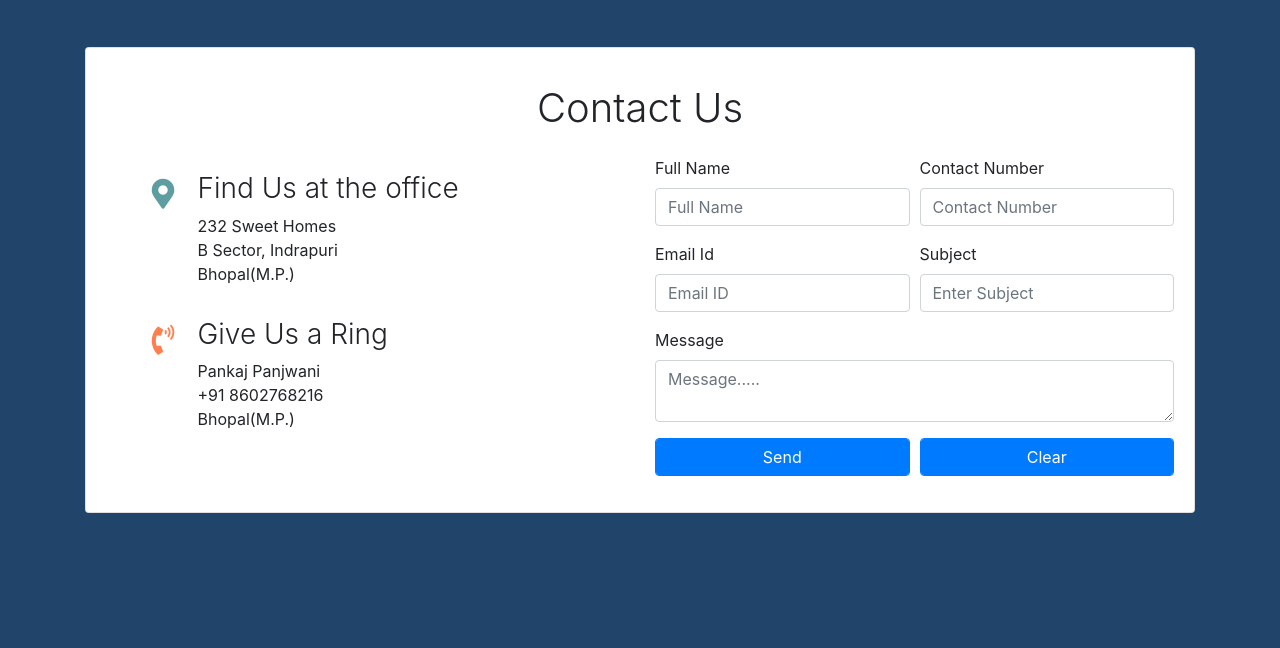
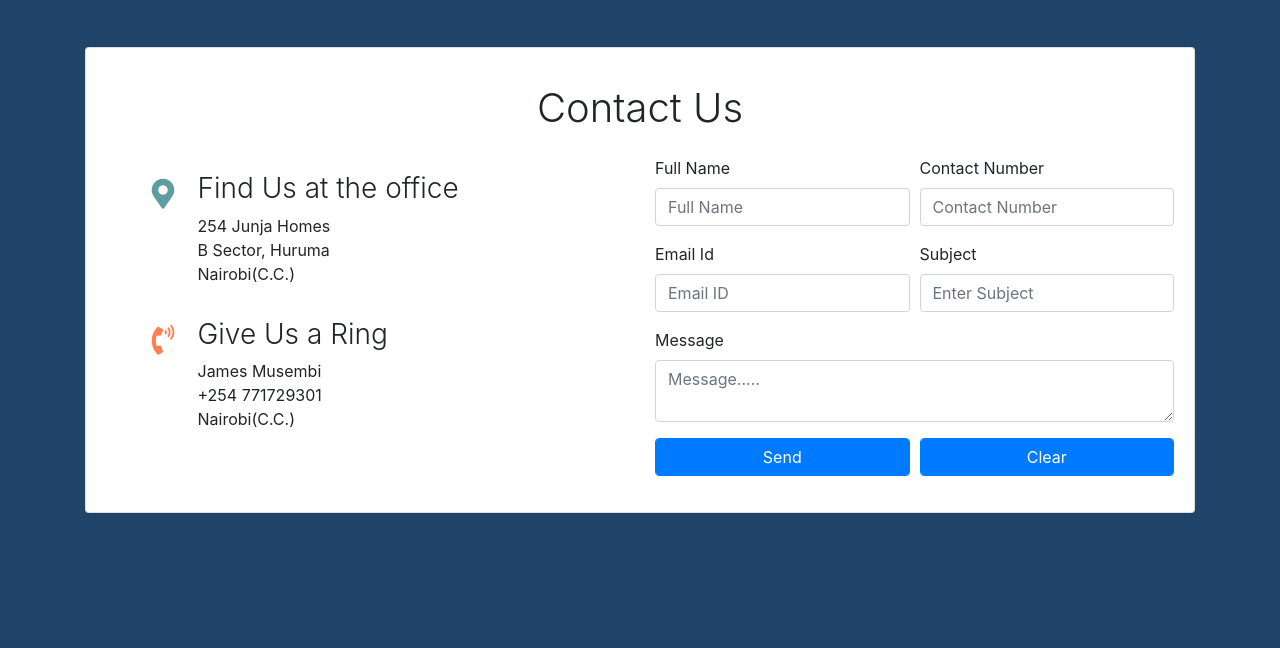
Before and after one commit to JamesMusembi/Hospital-Management-System, a Django app: page /contact in a window 1280 px wide. Shown: the part 74-722 px from the top of the page. Run offline with Django 4.2, Linux system fonts and the light colour scheme; some libraries are stand-ins or nearby versions.

Commit message:
polishing

```diff
--- a/hospitals/templates/admin_home.html
+++ b/hospitals/templates/admin_home.html
@@ -211,7 +211,7 @@
 			All Right Reserved <span style="color: brown">|</span><span
 				style="color: #006400">This website is made with <i
 				class="fas fa-heart icon-heart text-warning"> by </i></span>
-				<a class="glow" href="#" target="_blank">Pankaj Panjwani</a></p>
+				<a class="glow" href="#" target="_blank">James Musembi</a></p>
 	       </footer>
 
 </body>
--- a/hospitals/templates/contact.html
+++ b/hospitals/templates/contact.html
@@ -32,9 +32,9 @@
 
              <div class="col-lg-10 col-md-9 col-sm-9">
                <h3 class="font-weight-light">Find Us at the office</h3>
-               <p>232 Sweet Homes<br>
-                 B Sector, Indrapuri<br>
-                 Bhopal(M.P.)
+               <p>254 Junja Homes<br>
+                 B Sector, Huruma<br>
+                 Nairobi(C.C.)
                </p>
             </div>
           </div>
@@ -46,9 +46,9 @@
 
              <div class="col-lg-10 col-md-9 col-sm-9">
                <h3 class="font-weight-light">Give Us a Ring</h3>
-               <p>Pankaj Panjwani<br>
-                 +91 8602768216<br>
-                 Bhopal(M.P.)
+               <p>James Musembi<br>
+                 +254 771729301<br>
+                 Nairobi(C.C.)
                </p>
             </div>
           </div>
```
Also changed, not shown: README.md, db.sqlite3, hospitals/migrations/0001_initial.py (added).
